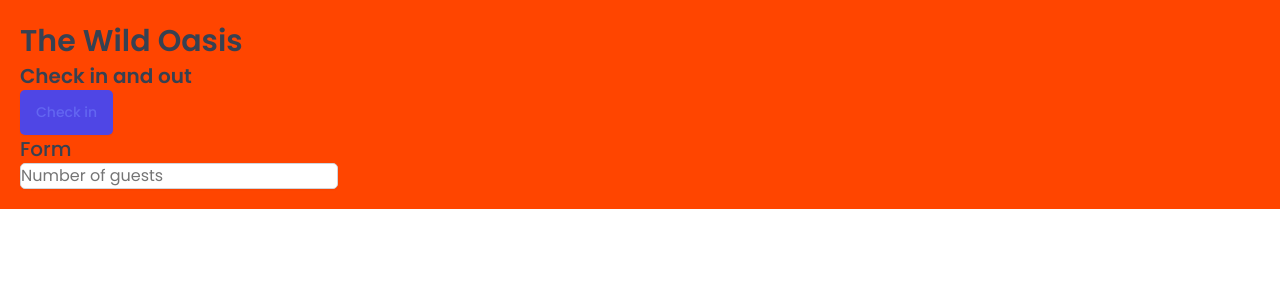
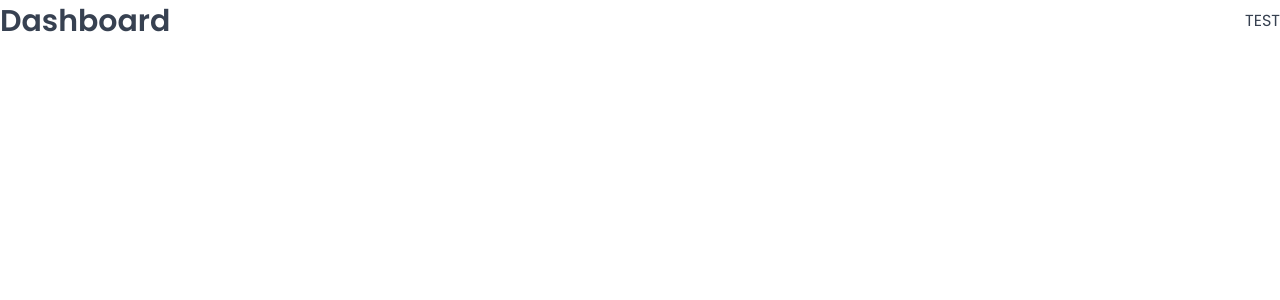
Before and after one commit to hjeong6219/React-Lab, a React (Vite) app in the folder the-wild-oasis/: page /dashboard in a window 1280 px wide. Shown: the top 300 px of the page. Built offline with nearby package versions, Linux system fonts and the light colour scheme; a web font is replaced by a local one.

Commit message:
adding routes

```diff
--- a/the-wild-oasis/package.json
+++ b/the-wild-oasis/package.json
@@ -12,6 +12,7 @@
   "dependencies": {
     "react": "^18.2.0",
     "react-dom": "^18.2.0",
+    "react-router-dom": "^6.16.0",
     "styled-components": "^6.0.8"
   },
   "devDependencies": {
--- a/the-wild-oasis/src/App.jsx
+++ b/the-wild-oasis/src/App.jsx
@@ -1,26 +1,31 @@
-import styled from "styled-components";
+import { BrowserRouter, Navigate, Route, Routes } from "react-router-dom";
+import Dashboard from "./pages/Dashboard";
+import Bookings from "./pages/Bookings";
+import Cabins from "./pages/Cabins";
+import Users from "./pages/Users";
+import Settings from "./pages/Settings";
+import Account from "./pages/Account";
+import Login from "./pages/Login";
+import PageNotFound from "./pages/PageNotFound";
 import GlobalStyles from "./styles/GlobalStyles";
-import Button from "./ui/Button";
-import Input from "./ui/Input";
-import Heading from "./ui/Heading";
-
-const StyledApp = styled.div`
-  background-color: orangered;
-  padding: 20px;
-`;
 
 function App() {
   return (
     <>
       <GlobalStyles />
-      <StyledApp>
-        <Heading as="h1">The Wild Oasis</Heading>
-        <Heading as="h2">Check in and out</Heading>
-        <Button onClick={() => alert("Check in")}>Check in</Button>
-
-        <Heading as="h3">Form</Heading>
-        <Input type="number" placeholder="Number of guests" />
-      </StyledApp>
+      <BrowserRouter>
+        <Routes>
+          <Route index element={<Navigate replace to="dashboard" />} />
+          <Route path="dashboard" element={<Dashboard />} />
+          <Route path="bookings" element={<Bookings />} />
+          <Route path="cabins" element={<Cabins />} />
+          <Route path="users" element={<Users />} />
+          <Route path="settings" element={<Settings />} />
+          <Route path="account" element={<Account />} />
+          <Route path="login" element={<Login />} />
+          <Route path="*" element={<PageNotFound />} />
+        </Routes>
+      </BrowserRouter>
     </>
   );
 }
--- a/the-wild-oasis/src/ui/Button.jsx
+++ b/the-wild-oasis/src/ui/Button.jsx
@@ -49,19 +49,16 @@
 };
 
 const Button = styled.button`
-  font-size: 1.4rem;
-  padding: 1.2rem 1.6rem;
-  font-weight: 500;
   border: none;
   border-radius: var(--border-radius-sm);
-  background: var(--color-brand-600);
-  color: var(--color-brand-500);
   box-shadow: var(--shadow-sm);
-  cursor: pointer;
-
-  &:hover {
-    background-color: var(--color-brand-700);
-  }
+  ${(props) => sizes[props.size]}
+  ${(props) => variations[props.variations]}
 `;
 
+Button.defaultProps = {
+  variations: "primary",
+  size: "medium",
+};
+
 export default Button;
--- /dev/null
+++ b/the-wild-oasis/src/ui/Row.jsx
@@ -0,0 +1,24 @@
+import styled, { css } from "styled-components";
+
+const Row = styled.div`
+  display: flex;
+  ${(props) =>
+    props.type === "horizontal" &&
+    css`
+      justify-content: space-between;
+      align-items: center;
+    `}
+
+  ${(props) =>
+    props.type === "vertical" &&
+    css`
+      flex-direction: column;
+      gap: 1.6rem;
+    `}
+`;
+
+Row.defaultProps = {
+  type: "vertical",
+};
+
+export default Row;
```
Also changed, not shown: 1 other file (tests, documents, lock files or other folders).
